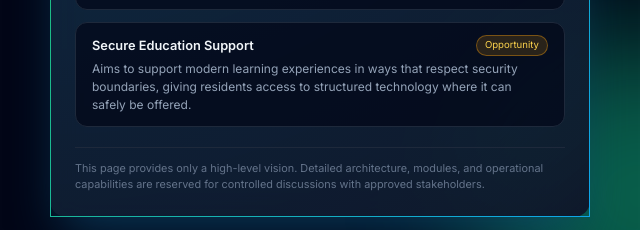
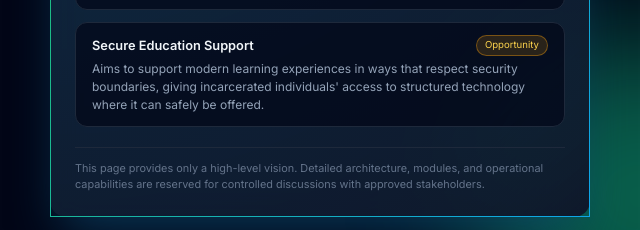
Before and after one commit to KShaw-mdoc/RezScan-Website, a plain HTML site: page index.html in a window 1280 px wide. Shown: the part 571-801 px from the top of the page, 610-1250 px from the left. Drawn offline with nearby package versions, Linux system fonts and the light colour scheme.

Commit message:
Update index.html

```diff
--- a/index.html
+++ b/index.html
@@ -180,7 +180,7 @@
                 </div>
                 <p class="text-slate-400 text-[0.75rem]">
                   Aims to support modern learning experiences in ways that respect security boundaries, giving
-                  residents access to structured technology where it can safely be offered.
+                  incarcerated individuals' access to structured technology where it can safely be offered.
                 </p>
               </div>
             </div>
```
